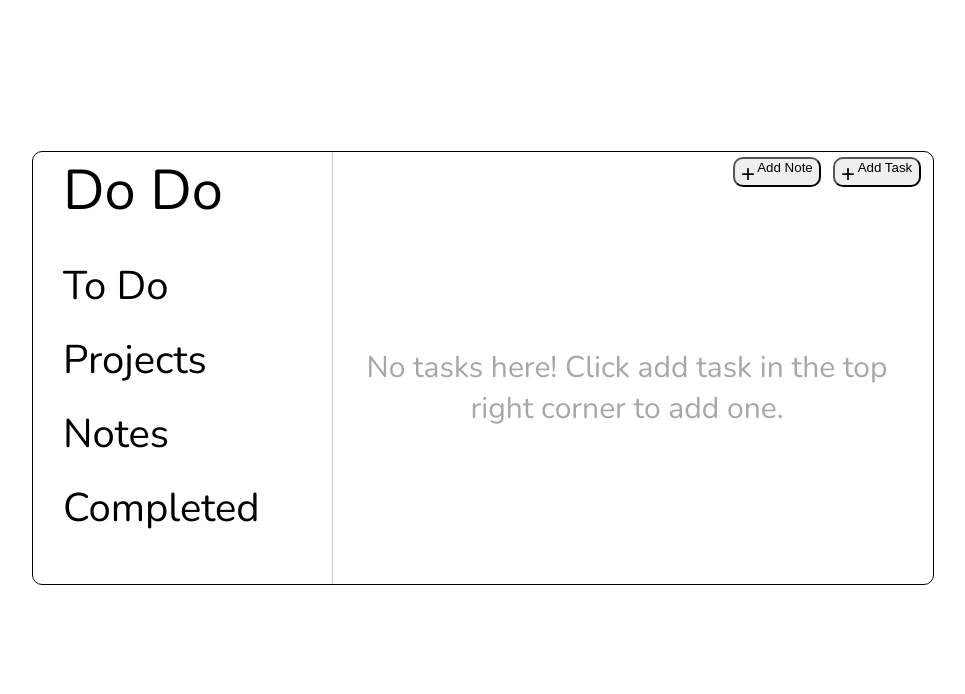
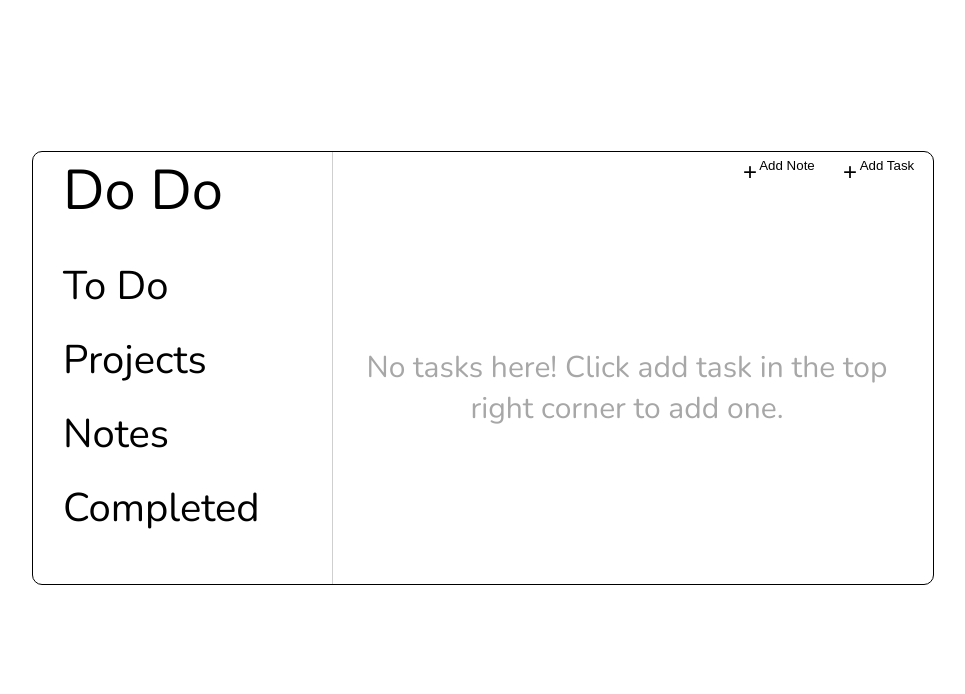
Before and after one commit to Th3dworld/Todo-List, a website built with webpack: page src/template.html in a window 1280 px wide. Shown: the whole page, without its empty margins (157-1122 px from the left). Built offline with nearby package versions, Linux system fonts and the light colour scheme; a web font is replaced by a local one.

Commit message:
Update button island

```diff
--- a/src/index.js
+++ b/src/index.js
@@ -208,5 +208,5 @@ addEventListener("keyup", e =>{
 //TODO
 /*
 Improve UI, make completed tasks look good
-Add notes under tasks???
+Add notes under projects???
 */
--- a/src/styles.css
+++ b/src/styles.css
@@ -64,6 +64,8 @@ body{
 
     height: 30px;
     border-radius: 10px;
+    background: none;
+    border: none;
 }
 
 #add-note-btn{
@@ -75,6 +77,15 @@ body{
 
     height: 30px;
     border-radius: 10px;
+    background: none;
+    border: none;
+}
+
+#add-task-btn:hover,
+#add-note-btn:hover
+{
+    background-color: #3e5c76a8;
+    border: solid black 1px;
 }
 
 #plus{
```
